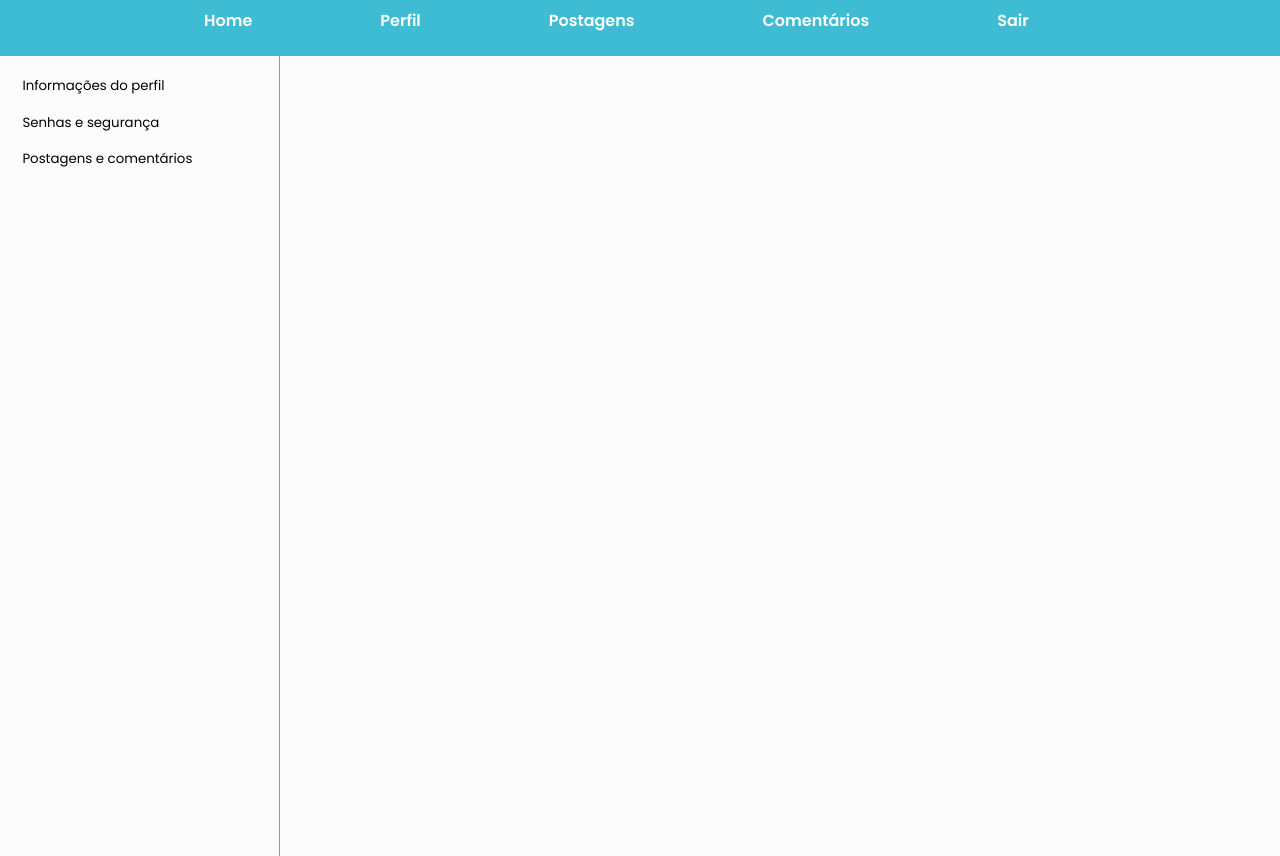
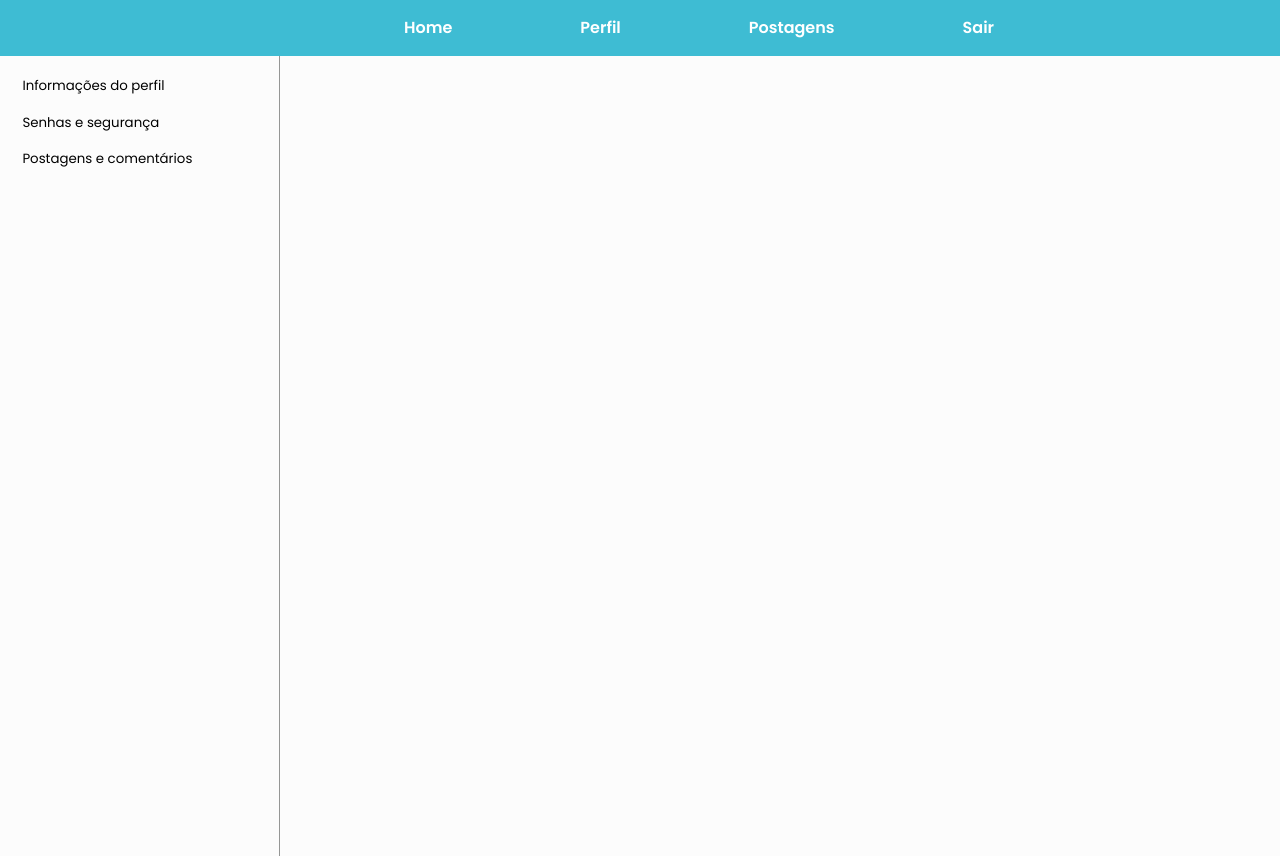
Before and after one commit to stack-over-code-atlantico/supermercadosq-fe, a React (Vite) app in the folder supermercadosq/: page /profile in a window 1280 px wide. Built offline with nearby package versions, Linux system fonts and the light colour scheme.

Commit message:
Feat: atualizado a navbar

```diff
--- a/supermercadosq/src/components/NavBarSecond/NavBarSecond.jsx
+++ b/supermercadosq/src/components/NavBarSecond/NavBarSecond.jsx
@@ -8,20 +8,23 @@ import {
   NavItem,
   NavMenu,
   NavbarContainer,
+  NavLogout,
 } from '../../components/NavBarSecond/styles.jsx';
 import { FaBars, FaTimes } from "react-icons/fa";
 import lockLogo from '../../assets/icons/lock.svg';
-import logoutIcon from '../../assets/icons/logout-icon.png';
 import { IconContext } from "react-icons/lib";
 import { logout } from '../../services/useAuth';
 
 export default function Navbar() {
   const [click, setClick] = useState(false);
-  const [isLogged, setIsLogged] = useState(false)
+  const [isLogged, setIsLogged] = useState(false);
 
   const handleClick = () => setClick(!click);
   const closeMobileMenu = () => setClick(false);
 
+  const handleLogout = () => {
+    logout();
+  }
 
   return (
     <>
@@ -30,29 +33,25 @@ export default function Navbar() {
           <NavbarContainer>
             <NavMenu onClick={handleClick} click={click}>
               <NavItem>
-                <NavLink to='/login/home' onClick={closeMobileMenu}>
+                <NavLink to='/' activestyle={{ borderBottom: '2px solid var(--color-white)' }} onClick={closeMobileMenu}>
                   Home
                 </NavLink>
               </NavItem>
               <NavItem>
-                <NavLink to='/login/profile' onClick={closeMobileMenu} className='borderbottom'>
+                <NavLink to='/profile' onClick={closeMobileMenu} >
                   Perfil
                 </NavLink>
               </NavItem>
               <NavItem>
-                <NavLink to='/login/postagens' onClick={closeMobileMenu}>
+                <NavLink to='/postagens' activestyle={{ borderBottom: '2px solid var(--color-white)' }} onClick={closeMobileMenu}>
                   Postagens
                 </NavLink>
               </NavItem>
-              <NavItem>
-                <NavLink to='/login/comentarios' onClick={closeMobileMenu}>
-                  Comentários
-                </NavLink>
-              </NavItem>
-              <NavItem>
-                <NavLink to='/login/sair' onClick={closeMobileMenu}>
+
+              <NavItem >
+                <NavLogout onClick={handleLogout} >
                   Sair
-                </NavLink>
+                </NavLogout>
               </NavItem>
             </NavMenu>
           </NavbarContainer>
--- a/supermercadosq/src/components/NavBarSecond/styles.jsx
+++ b/supermercadosq/src/components/NavBarSecond/styles.jsx
@@ -2,20 +2,20 @@ import styled from 'styled-components';
 import { NavLink as Link } from 'react-router-dom';
 
 export const Nav = styled.nav`
-  background: var(--color-blue-light); /* transparent */
+  background: var(--color-blue-light);
   height: 7vh; /* 6rem */
   display: flex;
   justify-content: center;
-  padding: 0.5rem calc((100vw - 1000px)/2);
+  padding: 0.5rem calc((100vw - 600px)/2);
+  z-index: 10;
   position: fixed;
 `;
 
-
 export const NavbarContainer = styled.div`
+  display: flex;
   justify-content: space-between;
   height: 100%;
 `;
-
 
 export const NavMenu = styled.ul`
   display: flex;
@@ -23,7 +23,6 @@ export const NavMenu = styled.ul`
   text-align: center;
   list-style: none;
   margin-right: 8vw;
-
 
   @media screen and (max-width: 850px){
     margin-right: 5vw;
@@ -43,19 +42,14 @@ export const NavMenu = styled.ul`
   }
 `;
 
-
 export const NavItem = styled.li`
-  height: 26px;
+  height: 30px;
+  padding: 0 4rem;
   border-bottom: 2px solid transparent;
 
-  &:hover{
+  &:hover {
     border-bottom: 2px solid var(--color-white);
   }
-
-  #borderbottom {
-    border-bottom: 2px solid var(--color-white);
-  }
-
 
 
   @media screen and (max-width: 768px) {
@@ -66,16 +60,14 @@ export const NavItem = styled.li`
   }
 `;
 
-
 export const NavLink = styled(Link)`
   color: var(--color-white);
+  display: flex;
   align-items: center;
   text-decoration: none;
   font-weight: bold;
-  padding: 0 4rem;
   height: 100%;
   cursor: pointer;
-
 
   @media screen and (max-width: 768px) {
     text-align: center;
@@ -87,3 +79,13 @@ export const NavLink = styled(Link)`
     }
   }
 `;
+
+export const NavLogout = styled.button`
+  background-color: transparent;
+  color: var(--color-white);
+  font-weight: bold;
+  border: none;
+  font-size: 1rem;
+  position: relative;
+  height: 100%;
+`;
--- a/supermercadosq/src/components/PasswordSecurity/styles.jsx
+++ b/supermercadosq/src/components/PasswordSecurity/styles.jsx
@@ -28,7 +28,7 @@ export const ProfileInformationContainer = styled.div`
       margin-top: 2vh;
       input {
         border: 1px solid var(--color-blue-light);
-        height: 30px;
+        height: 25px;
         width: 450px;
 
       }
```
